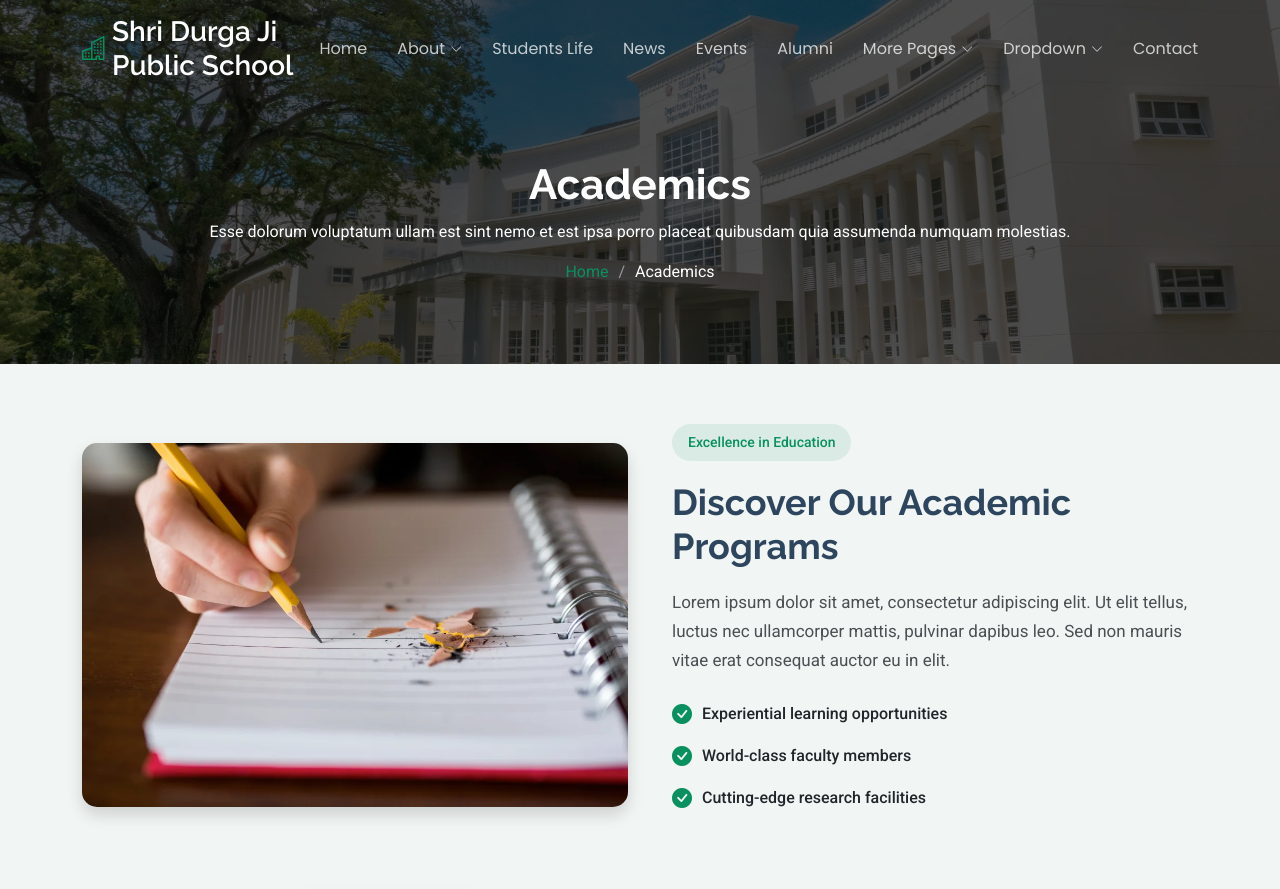
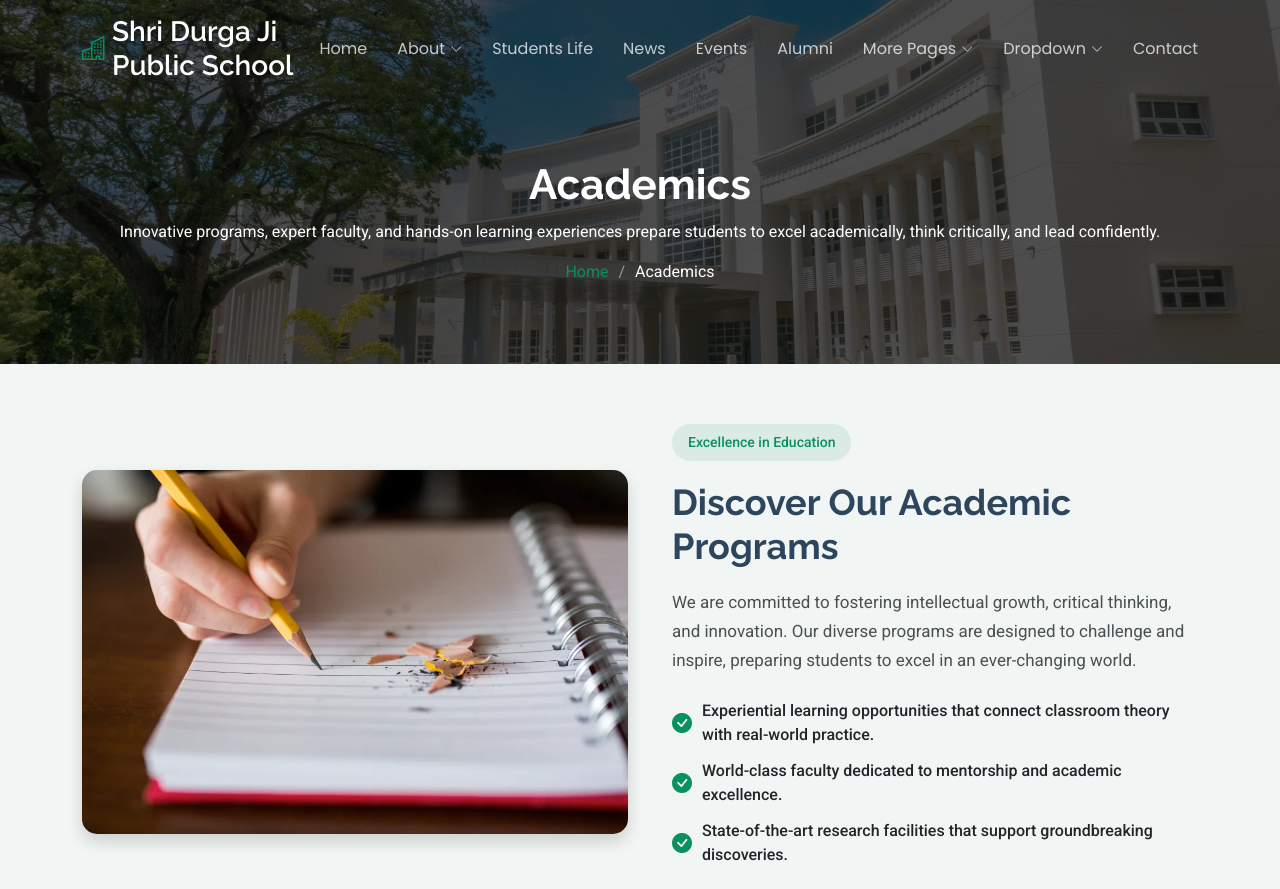
Before and after one commit to codingwithmunna/SDJPS, a plain HTML site: page academics.html in a window 1280 px wide. Shown: the top 889 px of the page. Drawn offline with Linux system fonts and the light colour scheme.

Commit message:
Change Some Content Commit

```diff
--- a/academics.html
+++ b/academics.html
@@ -26,14 +26,6 @@
 
   <!-- Main CSS File -->
   <link href="assets/css/main.css" rel="stylesheet">
-
-  <!-- =======================================================
-  * Template Name: NiceSchool
-  * Template URL: https://bootstrapmade.com/nice-school-bootstrap-education-template/
-  * Updated: May 10 2025 with Bootstrap v5.3.6
-  * Author: BootstrapMade.com
-  * License: https://bootstrapmade.com/license/
-  ======================================================== -->
 </head>
 
 <body class="academics-page">
@@ -107,7 +99,7 @@
     <div class="page-title dark-background" style="background-image: url(assets/img/education/showcase-1.webp);">
       <div class="container position-relative">
         <h1>Academics</h1>
-        <p>Esse dolorum voluptatum ullam est sint nemo et est ipsa porro placeat quibusdam quia assumenda numquam molestias.</p>
+        <p>Innovative programs, expert faculty, and hands-on learning experiences prepare students to excel academically, think critically, and lead confidently.</p>
         <nav class="breadcrumbs">
           <ol>
             <li><a href="index.html">Home</a></li>
@@ -134,19 +126,19 @@
               <div class="intro-content">
                 <span class="subtitle">Excellence in Education</span>
                 <h2>Discover Our Academic Programs</h2>
-                <p class="intro-text">Lorem ipsum dolor sit amet, consectetur adipiscing elit. Ut elit tellus, luctus nec ullamcorper mattis, pulvinar dapibus leo. Sed non mauris vitae erat consequat auctor eu in elit.</p>
+                <p class="intro-text">We are committed to fostering intellectual growth, critical thinking, and innovation. Our diverse programs are designed to challenge and inspire, preparing students to excel in an ever-changing world.</p>
                 <div class="key-highlights">
                   <div class="highlight-item">
                     <i class="bi bi-check-circle-fill"></i>
-                    <span>Experiential learning opportunities</span>
+                    <span>Experiential learning opportunities that connect classroom theory with real-world practice.</span>
                   </div>
                   <div class="highlight-item">
                     <i class="bi bi-check-circle-fill"></i>
-                    <span>World-class faculty members</span>
+                    <span>World-class faculty dedicated to mentorship and academic excellence.</span>
                   </div>
                   <div class="highlight-item">
                     <i class="bi bi-check-circle-fill"></i>
-                    <span>Cutting-edge research facilities</span>
+                    <span>State-of-the-art research facilities that support groundbreaking discoveries.</span>
                   </div>
                 </div>
               </div>
@@ -569,14 +561,16 @@
 
         <div class="stats-wrapper" data-aos="fade-up">
           <div class="row align-items-center">
+
             <div class="col-lg-5 mb-4 mb-lg-0" data-aos="fade-right" data-aos-delay="100">
               <div class="stats-content">
                 <span class="subtitle">By The Numbers</span>
                 <h2>Our Academic Excellence</h2>
-                <p>Lorem ipsum dolor sit amet, consectetur adipiscing elit. Praesent commodo cursus magna, vel scelerisque nisl consectetur et. Maecenas sed diam eget risus varius blandit.</p>
+                <p>We combine rigorous academics with real-world experience, guided by distinguished faculty and supported by advanced research facilities. Our programs empower students to think critically, innovate boldly, and lead with confidence.</p>
                 <a href="#" class="btn-about">About Our Institution</a>
               </div>
             </div>
+
             <div class="col-lg-7" data-aos="fade-left" data-aos-delay="200">
               <div class="stats-grid">
                 <div class="stat-card" data-aos="zoom-in" data-aos-delay="100">
@@ -620,7 +614,8 @@
                 </div>
               </div>
             </div>
-          </div>
+
+		  </div>
         </div>
 
       </div>
@@ -700,7 +695,6 @@
         </div>
 		-->
 
-
       </div>
     </div>
 
```
